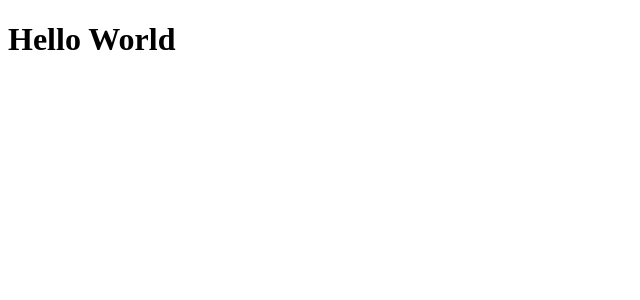
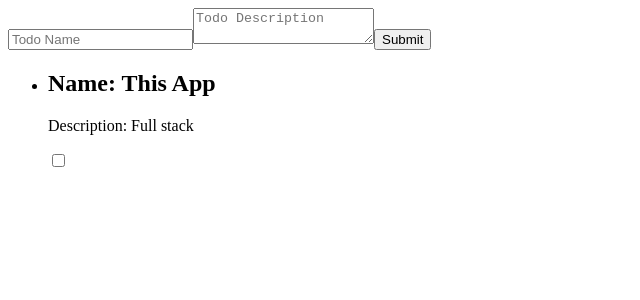
Before and after one commit to treem0/lab41-todo-frontend, a React app: page / in a window 1280 px wide. Shown: the top 300 px of the page, without its empty margins (0-640 px from the left). Built offline with nearby package versions, Linux system fonts and the light colour scheme.

Commit message:
basic components structures created

```diff
--- a/src/components/App.js
+++ b/src/components/App.js
@@ -1,5 +1,7 @@
 import React from 'react';
+import TodoApp from './todos/TodoApp';
 
 export default function App() {
-  return <h1>Hello World</h1>;
+  return (<TodoApp />
+  );
 }
--- /dev/null
+++ b/src/components/todos/Todo.js
@@ -0,0 +1,17 @@
+import React from 'react';
+import PropTypes from 'prop-types';
+
+const Todo = ({ name, description }) => (
+  <section>
+    <h2>Name: {name}</h2>
+    <p>Description: {description}</p>
+    <input type='checkbox' name='isComplete' />
+  </section>
+);
+
+Todo.propTypes = {
+  name: PropTypes.string.isRequired,
+  description: PropTypes.string.isRequired
+};
+
+export default Todo;
--- /dev/null
+++ b/src/components/todos/TodoApp.js
@@ -0,0 +1,17 @@
+import React, { useState } from 'react';
+import PropTypes from 'prop-types';
+import TodoForm from './TodoForm';
+import Todos from './Todos';
+
+const TodoApp = () => {
+  return (
+    <>
+      <TodoForm />
+      <Todos />
+    </>
+  );
+};
+
+TodoApp.propTypes = {};
+
+export default TodoApp;
--- /dev/null
+++ b/src/components/todos/TodoForm.js
@@ -0,0 +1,23 @@
+import React, { useState } from 'react';
+import PropTypes from 'prop-types';
+
+const TodoForm = () => {
+  const [name, setName] = useState('');
+  const [description, setDescription] = useState('');
+
+  const handleSubmit = event => {
+    event.preventDefault();
+  };
+
+  return (
+    <form onSubmit={handleSubmit}>
+      <input type='text' name='name' value={name} placeholder='Todo Name' onChange={({ target }) => setName(target.value)} />
+      <textarea name='description' value={description} placeholder='Todo Description' onChange={({ target }) => setDescription(target.value)} />
+      <button>Submit</button>
+    </form>
+  );
+};
+
+TodoForm.propTypes = {};
+
+export default TodoForm;
--- /dev/null
+++ b/src/components/todos/Todos.js
@@ -0,0 +1,27 @@
+import React from 'react';
+import PropTypes from 'prop-types';
+import Todo from './Todo';
+
+const Todos = () => {
+
+  const todos = [{
+    name: 'This App',
+    description: 'Full stack'
+  }];
+
+  const todoElements = todos.map(todo => (
+    <li key={todo.name} >
+      <Todo {...todo} />
+    </li>
+  ));
+  return (
+    <ul>
+      {todoElements}
+    </ul>
+
+  );
+};
+
+Todos.propTypes = {};
+
+export default Todos;
```
